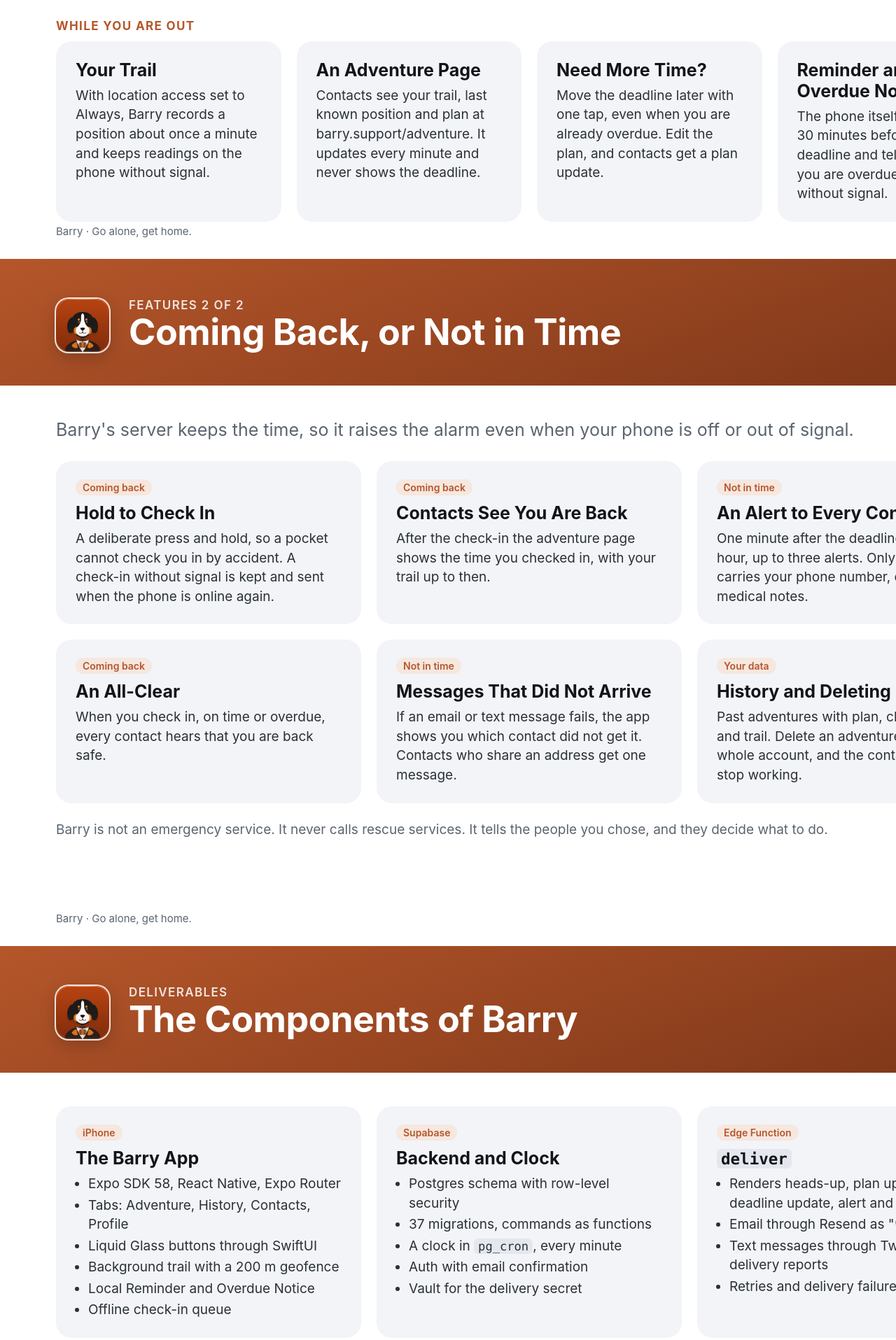
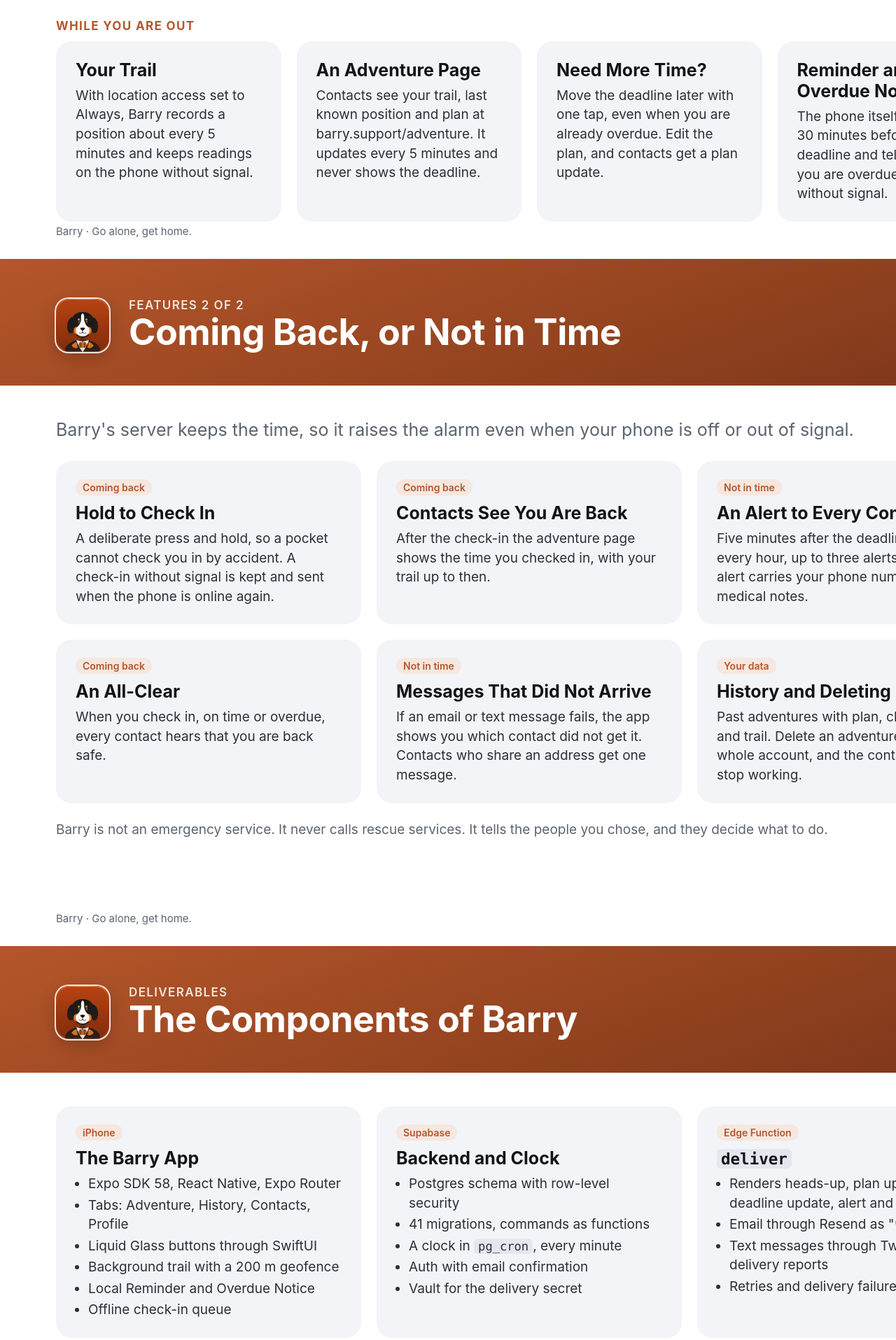
Before and after one commit to mircowidmer/barry, a website: page docs/overview/barry-overview.html in a window 1280 px wide. Shown: the part 1594-3509 px from the top of the page at 70% size. Drawn offline with Linux system fonts and the light colour scheme.

Commit message:
The project overview says five minutes for the Trail, the Adventure page and the Grace Period, counts 41 migrations and 49 end-to-end scripts, and no longer lists CI as a next step

```diff
--- a/docs/overview/barry-overview.html
+++ b/docs/overview/barry-overview.html
@@ -78,8 +78,8 @@
     </div>
     <p class="group">While You Are Out</p>
     <div class="grid g4">
-      <div class="card"><h3>Your Trail</h3><p>With location access set to Always, Barry records a position about once a minute and keeps readings on the phone without signal.</p></div>
-      <div class="card"><h3>An Adventure Page</h3><p>Contacts see your trail, last known position and plan at barry.support/adventure. It updates every minute and never shows the deadline.</p></div>
+      <div class="card"><h3>Your Trail</h3><p>With location access set to Always, Barry records a position about every 5 minutes and keeps readings on the phone without signal.</p></div>
+      <div class="card"><h3>An Adventure Page</h3><p>Contacts see your trail, last known position and plan at barry.support/adventure. It updates every 5 minutes and never shows the deadline.</p></div>
       <div class="card"><h3>Need More Time?</h3><p>Move the deadline later with one tap, even when you are already overdue. Edit the plan, and contacts get a plan update.</p></div>
       <div class="card"><h3>Reminder and Overdue Notice</h3><p>The phone itself reminds you 30 minutes before the deadline and tells you when you are overdue, even without signal.</p></div>
     </div>
@@ -94,7 +94,7 @@
     <div class="grid g3">
       <div class="card"><span class="tag">Coming back</span><h3>Hold to Check In</h3><p>A deliberate press and hold, so a pocket cannot check you in by accident. A check-in without signal is kept and sent when the phone is online again.</p></div>
       <div class="card"><span class="tag">Coming back</span><h3>Contacts See You Are Back</h3><p>After the check-in the adventure page shows the time you checked in, with your trail up to then.</p></div>
-      <div class="card"><span class="tag">Not in time</span><h3>An Alert to Every Contact</h3><p>One minute after the deadline, then every hour, up to three alerts. Only an alert carries your phone number, car and medical notes.</p></div>
+      <div class="card"><span class="tag">Not in time</span><h3>An Alert to Every Contact</h3><p>Five minutes after the deadline, then every hour, up to three alerts. Only an alert carries your phone number, car and medical notes.</p></div>
       <div class="card"><span class="tag">Coming back</span><h3>An All-Clear</h3><p>When you check in, on time or overdue, every contact hears that you are back safe.</p></div>
       <div class="card"><span class="tag">Not in time</span><h3>Messages That Did Not Arrive</h3><p>If an email or text message fails, the app shows you which contact did not get it. Contacts who share an address get one message.</p></div>
       <div class="card"><span class="tag">Your data</span><h3>History and Deleting</h3><p>Past adventures with plan, check-in time and trail. Delete an adventure or the whole account, and the contacts' links stop working.</p></div>
@@ -109,10 +109,10 @@
   <div class="body">
     <div class="grid g3">
       <div class="card"><span class="tag">iPhone</span><h3>The Barry App</h3><ul><li>Expo SDK 58, React Native, Expo Router</li><li>Tabs: Adventure, History, Contacts, Profile</li><li>Liquid Glass buttons through SwiftUI</li><li>Background trail with a 200 m geofence</li><li>Local Reminder and Overdue Notice</li><li>Offline check-in queue</li></ul></div>
-      <div class="card"><span class="tag">Supabase</span><h3>Backend and Clock</h3><ul><li>Postgres schema with row-level security</li><li>37 migrations, commands as functions</li><li>A clock in <code>pg_cron</code>, every minute</li><li>Auth with email confirmation</li><li>Vault for the delivery secret</li></ul></div>
+      <div class="card"><span class="tag">Supabase</span><h3>Backend and Clock</h3><ul><li>Postgres schema with row-level security</li><li>41 migrations, commands as functions</li><li>A clock in <code>pg_cron</code>, every minute</li><li>Auth with email confirmation</li><li>Vault for the delivery secret</li></ul></div>
       <div class="card"><span class="tag">Edge Function</span><h3><code>deliver</code></h3><ul><li>Renders heads-up, plan update, deadline update, alert and all-clear</li><li>Email through Resend as "🐶 Barry"</li><li>Text messages through Twilio, with delivery reports</li><li>Retries and delivery failures</li></ul></div>
       <div class="card"><span class="tag">barry.support</span><h3>Web Pages</h3><ul><li>Landing page with all features</li><li>Adventure page for contacts, with an OpenStreetMap trail</li><li>Email confirmation page</li><li>Privacy Policy and Terms of Use</li><li>Published by a GitHub Pages workflow</li></ul></div>
-      <div class="card"><span class="tag">Quality</span><h3>Tests</h3><ul><li>15 database test files (pgTAP)</li><li>Unit tests for the app (Jest)</li><li>Tests for <code>deliver</code> (Deno)</li><li>45 end-to-end scripts against the local stack</li></ul></div>
+      <div class="card"><span class="tag">Quality</span><h3>Tests</h3><ul><li>15 database test files (pgTAP)</li><li>Unit tests for the app (Jest)</li><li>Tests for <code>deliver</code> (Deno)</li><li>49 end-to-end scripts against the local stack</li></ul></div>
       <div class="card"><span class="tag">Tooling</span><h3>Scripts and Skills</h3><ul><li><code>hosted-secrets.mjs</code> sets the hosted secrets</li><li><code>hosted-auth.mjs</code> pushes the hosted Auth settings</li><li><code>make-icons.py</code> draws icon and launch screen</li><li><code>without-push.js</code> config plugin</li><li>A verify skill with 8 feature maps</li></ul></div>
     </div>
   </div>
@@ -186,7 +186,6 @@
       <div class="step"><div><h3>Upgrade the Supabase plan</h3><p>Daily backups, no pausing, and a higher limit for sign-up emails.</p></div></div>
       <div class="step"><div><h3>Report app errors</h3><p>The clock and delivery already report to Healthchecks.io. Errors in the app itself still go unreported.</p></div></div>
       <div class="step"><div><h3>Rotate exposed keys</h3><p>Rotate the Resend key and delete the Azure Communication Services resource.</p></div></div>
-      <div class="step"><div><h3>Run every test in CI</h3><p>Database, Deno, unit and end-to-end tests on each push, not only the Pages deploy.</p></div></div>
       <div class="step"><div><h3>Merge or close open branches</h3><p>The Plan screen fix, the Maestro end-to-end tests and the check-in wake branch.</p></div></div>
     </div>
   </div>
```
